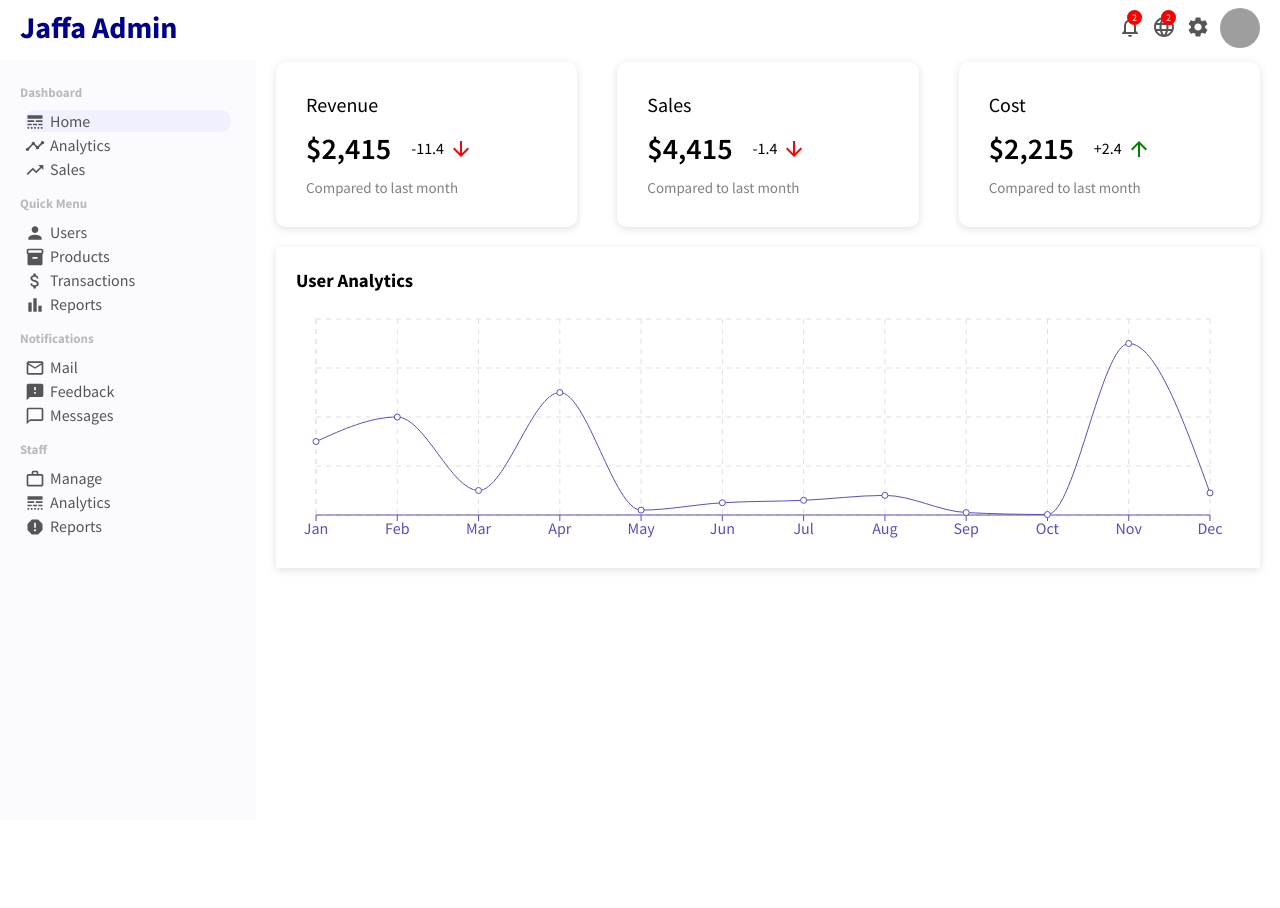
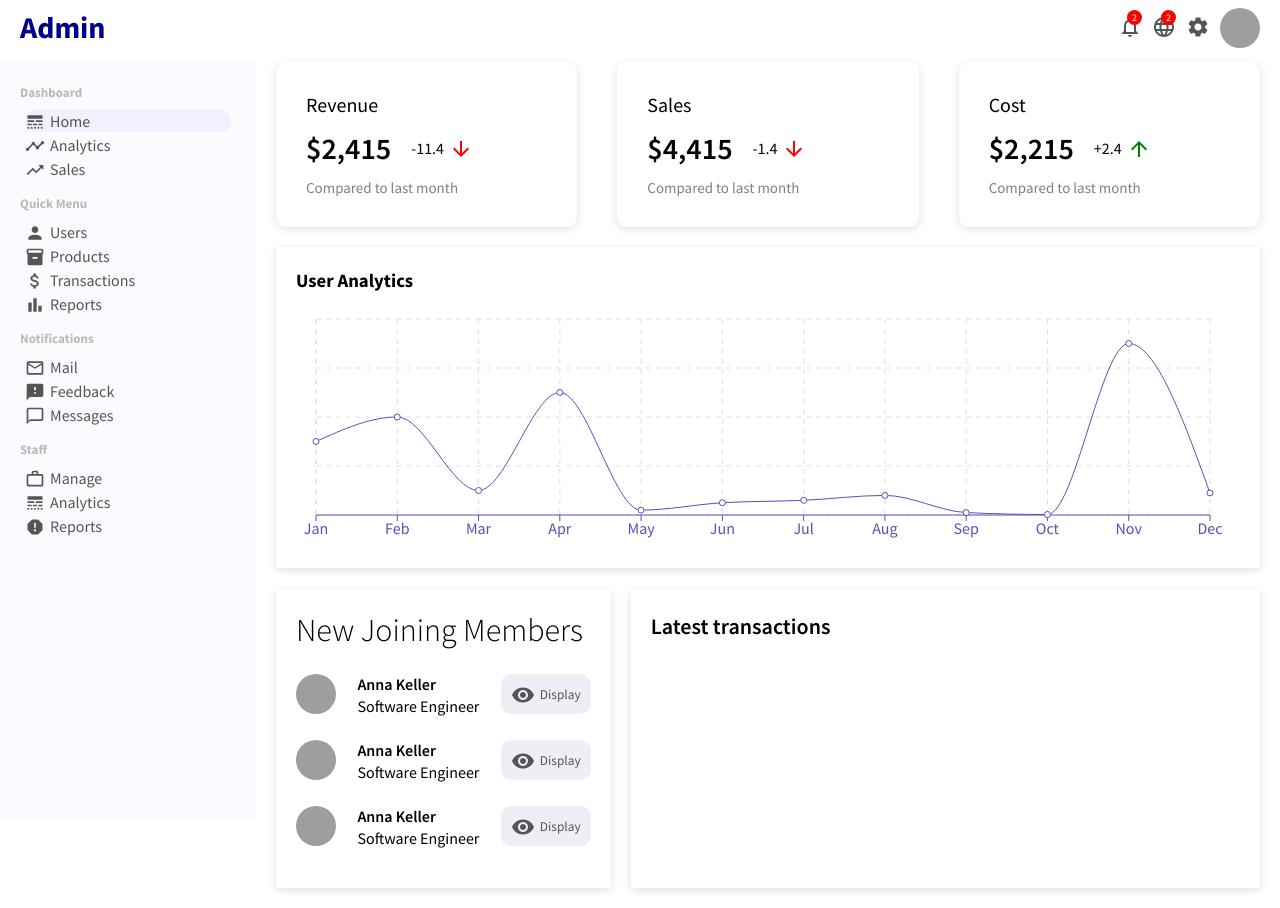
Before and after one commit to jaffasunny/admin_dashboard_reactapp, a React (Create React App) app: page / in a window 1280 px wide. Before the commit the page ends 820 px from the top, so only its background shows below. Built offline with nearby package versions, Linux system fonts and the light colour scheme; grey boxes are pictures that could not be loaded.

Commit message:
Working on Widget sm and lg Components

```diff
--- a/src/components/pages/Home/Home.jsx
+++ b/src/components/pages/Home/Home.jsx
@@ -3,6 +3,8 @@ import Chart from "../../charts/Chart";
 import FeaturedInfo from "../../featuredInfo/FeaturedInfo";
 import "./home.css";
 import { userData } from "../../dummyData";
+import WidgetSm from "../../widgetsSm/WidgetSm";
+import WidgetLg from "../../widgetsLg/WidgetLg";
 
 const Home = () => {
 	return (
@@ -14,7 +16,10 @@ const Home = () => {
 				grid
 				dataKey="Active User"
 			/>
-			<div className="homeWidgets"></div>
+			<div className="homeWidgets">
+				<WidgetSm />
+				<WidgetLg />
+			</div>
 		</div>
 	);
 };
--- a/src/components/topbar/Topbar.jsx
+++ b/src/components/topbar/Topbar.jsx
@@ -8,7 +8,7 @@ const Topbar = () => {
 		<div className="topbar">
 			<div className="topbarWrapper">
 				<div className="topLeft">
-					<span className="logo">Jaffa Admin</span>
+					<span className="logo">Admin</span>
 				</div>
 				<div className="topRight">
 					<div className="topbarIconContainer">
--- a/src/components/widgetsLg/WidgetLg.jsx
+++ b/src/components/widgetsLg/WidgetLg.jsx
@@ -2,7 +2,11 @@ import React from "react";
 import "./widgetLg.css";
 
 const WidgetLg = () => {
-	return <div>WidgetLg</div>;
+	return (
+		<div className="widgetLg">
+			<h3 className="widgetLgTitle">Latest transactions</h3>
+		</div>
+	);
 };
 
 export default WidgetLg;
--- a/src/components/widgetsLg/widgetLg.css
+++ b/src/components/widgetsLg/widgetLg.css
@@ -0,0 +1,10 @@
+.widgetLg {
+	flex: 2;
+	box-shadow: rgba(99, 99, 99, 0.2) 0px 2px 8px 0px;
+	padding: 20px;
+}
+
+.widgetLgTitle {
+	font-size: 22px;
+	font-weight: 600;
+}
--- a/src/components/widgetsSm/WidgetSm.jsx
+++ b/src/components/widgetsSm/WidgetSm.jsx
@@ -1,8 +1,60 @@
 import React from "react";
 import "./widgetSm.css";
+import { Visibility } from "@mui/icons-material";
 
 const WidgetSm = () => {
-	return <div>WidgetSm</div>;
+	return (
+		<div className="widgetSm">
+			<span className="widgetSmTitle">New Joining Members</span>
+			<ul className="widgetSmList">
+				<li className="widgetSmListItem">
+					<img
+						src="https://images.pexels.com/photos/8680111/pexels-photo-8680111.jpeg?auto=compress&cs=tinysrgb&dpr=2&h=650&w=940"
+						alt="Widget Sm Img"
+						className="widgetSmImg"
+					/>
+					<div className="widgetSmUser">
+						<span className="widgetSmUsername">Anna Keller</span>
+						<span className="widgetSmUserTitle">Software Engineer</span>
+					</div>
+					<button className="widgetSmButton">
+						<Visibility className="widgetSmIcon" />
+						Display
+					</button>
+				</li>
+				<li className="widgetSmListItem">
+					<img
+						src="https://images.pexels.com/photos/8680111/pexels-photo-8680111.jpeg?auto=compress&cs=tinysrgb&dpr=2&h=650&w=940"
+						alt="Widget Sm Img"
+						className="widgetSmImg"
+					/>
+					<div className="widgetSmUser">
+						<span className="widgetSmUsername">Anna Keller</span>
+						<span className="widgetSmUserTitle">Software Engineer</span>
+					</div>
+					<button className="widgetSmButton">
+						<Visibility className="widgetSmIcon" />
+						Display
+					</button>
+				</li>
+				<li className="widgetSmListItem">
+					<img
+						src="https://images.pexels.com/photos/8680111/pexels-photo-8680111.jpeg?auto=compress&cs=tinysrgb&dpr=2&h=650&w=940"
+						alt="Widget Sm Img"
+						className="widgetSmImg"
+					/>
+					<div className="widgetSmUser">
+						<span className="widgetSmUsername">Anna Keller</span>
+						<span className="widgetSmUserTitle">Software Engineer</span>
+					</div>
+					<button className="widgetSmButton">
+						<Visibility className="widgetSmIcon" />
+						Display
+					</button>
+				</li>
+			</ul>
+		</div>
+	);
 };
 
 export default WidgetSm;
--- a/src/components/widgetsSm/widgetSm.css
+++ b/src/components/widgetsSm/widgetSm.css
@@ -0,0 +1,60 @@
+.widgetSm {
+	flex: 1;
+	box-shadow: rgba(99, 99, 99, 0.2) 0px 2px 8px 0px;
+	padding: 20px;
+	margin-right: 20px;
+}
+
+.widgetSmTitle {
+	font-size: 32px;
+	font-weight: 600;
+}
+
+.widgetSmImg {
+	width: 40px;
+	height: 40px;
+	border-radius: 50%;
+	object-fit: cover;
+}
+
+.widgetSmList {
+	margin: 0;
+	padding: 0;
+	list-style: none;
+}
+
+.widgetSmListItem {
+	display: flex;
+	align-items: center;
+	justify-content: space-between;
+	margin: 20px 0px;
+}
+
+.widgetSmUser {
+	display: flex;
+	flex-direction: column;
+}
+
+.widgetSmUsername {
+	font-weight: 600;
+}
+
+.widgetSmTitle {
+	font-weight: 300;
+}
+
+.widgetSmButton {
+	display: flex;
+	align-items: center;
+	border: none;
+	border-radius: 10px;
+	padding: 7px 10px;
+	background-color: #eeeef7;
+	color: #555;
+	cursor: pointer;
+}
+
+.widgetSmIcon {
+	font-size: 16px;
+	margin-right: 5px;
+}
```
